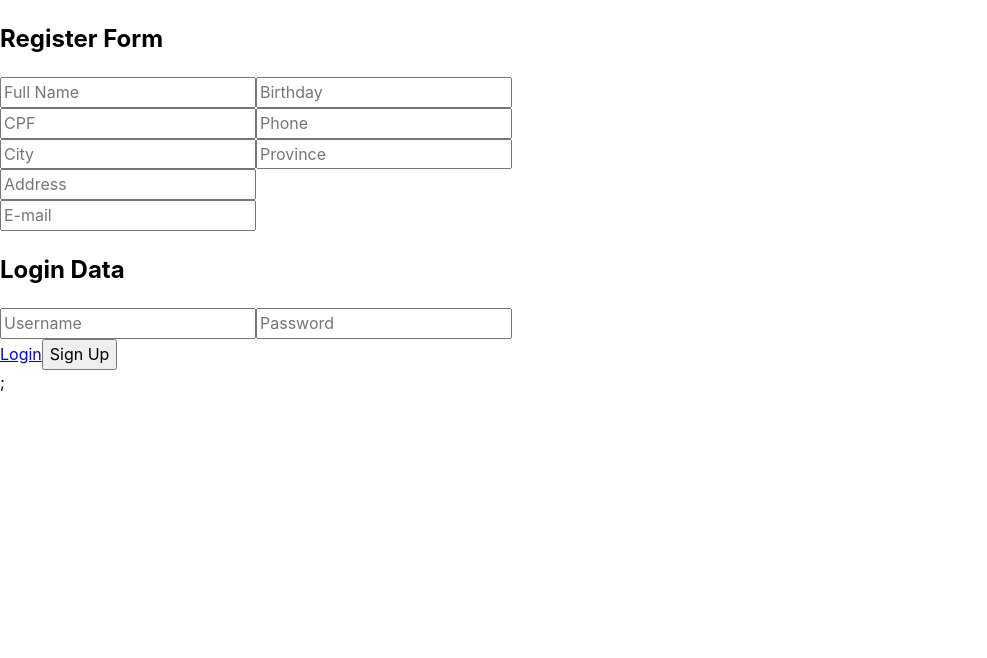
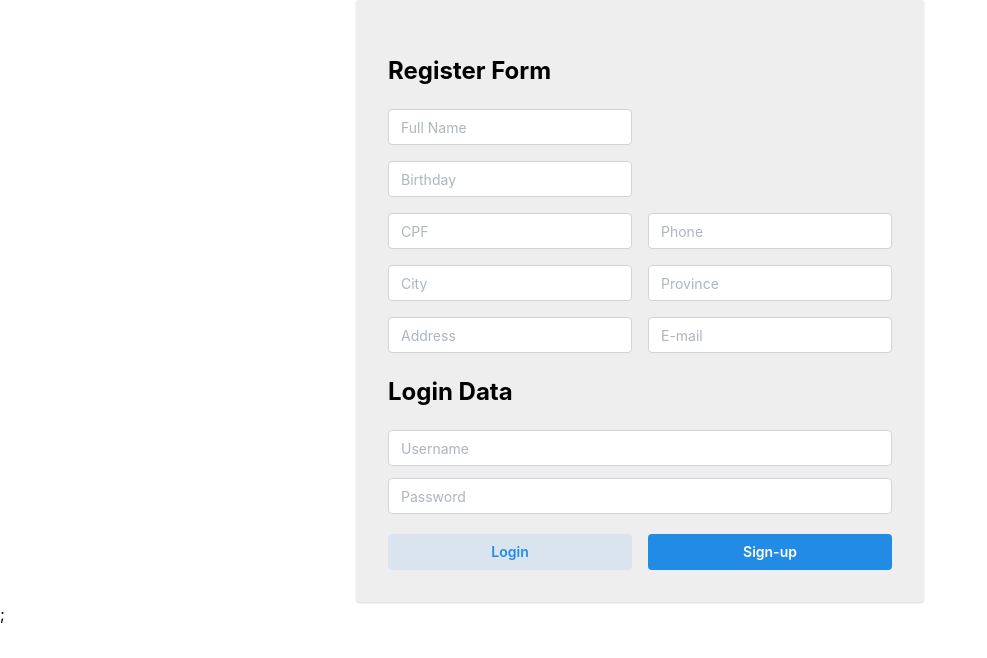
Before and after one commit to twillecke/epsi-client, a React (Vite) app in the folder client/: page /sign-up in a window 1280 px wide. Shown: the top 658 px of the page, without its empty margins (0-987 px from the left). Built offline with nearby package versions, Linux system fonts and the light colour scheme.

Commit message:
change: style login and register forms with mantine

```diff
--- a/client/src/components/LoginForm.tsx
+++ b/client/src/components/LoginForm.tsx
@@ -1,11 +1,19 @@
-import { ChangeEvent, useState } from "react";
-import { useNavigate } from "react-router-dom";
-import AuthService from "../services/AuthService";
+import { ChangeEvent, useState } from 'react';
+import { useNavigate } from 'react-router-dom';
+import AuthService from '../services/AuthService';
+import {
+    Button,
+    Center,
+    Container,
+    Group,
+    Paper,
+    TextInput,
+} from '@mantine/core';
 
 export default function LoginForm() {
     const [formData, setFormData] = useState({
-		username: "",
-		password: "",
+        username: '',
+        password: '',
     });
     const [invalidAuth, setInvalidAuth] = useState(false);
     const navigate = useNavigate();
@@ -22,70 +30,72 @@ export default function LoginForm() {
 
             if (response && response.accessToken) {
                 console.log(response);
-
-				navigate("/user-profile");
+                navigate('/user-profile');
             } else {
                 setInvalidAuth(true);
             }
         } catch (error) {
-			console.error("Login Error:", error);
+            console.error('Login Error:', error);
             setInvalidAuth(true);
         }
     }
 
     const handleInputChange = (
         e: ChangeEvent<HTMLInputElement>,
-		field: string,
+        field: string
     ) => {
         const value = e.target.value;
         setFormData({ ...formData, [field]: value });
         setInvalidAuth(false);
     };
 
+    const SignUpClickHandler = () => {
+        navigate('/sign-up');
+    };
+
     return (
-		<div className="flex justify-center items-center h-screen">
-			<div className="bg-neutral-600 p-10 rounded-md">
-				<h2 className="mb-4">Login Form</h2>
-				<form onSubmit={LoginClickHandler} className="flex flex-col">
-					<input
-						className={`mb-3 p-3 rounded-md border-2 ${
-							invalidAuth ? "border-2 border-red-700" : ""
-						}`}
-						type="text"
+        <Container size="sm">
+            <Center mx="auto" my="auto">
+                {' '}
+                <Paper p="xl" bg="#EEE" shadow="xs">
+                    <h2>Login Form</h2>
+                    <form
+                        onSubmit={LoginClickHandler}
+                        className="flex flex-col"
+                    >
+                        <TextInput
+                            mb="sm"
                             placeholder="Username"
+                            required
                             value={formData.username}
-						onChange={(e) => handleInputChange(e, "username")}
-					></input>
-					<input
-						className={`mb-1 p-3 rounded-md border-2 ${
-							invalidAuth ? "border-2 border-red-700" : ""
-						}`}
+                            onChange={(e) => handleInputChange(e, 'username')}
+                        />
+                        <TextInput
                             type="password"
                             placeholder="Password"
+                            required
                             value={formData.password}
-						onChange={(e) => handleInputChange(e, "password")}
-					></input>
-					{invalidAuth ? (
-						<span className="text-sm text-red-500">
-							*Invalid username and/or password
-						</span>
-					) : null}
-					<div className="mt-4 flex justify-end">
-						<a
-							href="/sign-up"
-							className="pt-2 text-zinc-300 hover:text-zinc-400"
+                            onChange={(e) => handleInputChange(e, 'password')}
+                        />
+                        <Group position="center" spacing="xl" grow mt="lg">
+                            <Button
+                                type="submit"
+                                onClick={SignUpClickHandler}
+                                variant="light"
                             >
-							Sign Up
-						</a>
-						<button
-							className="pt-2 bg-slate-700 hover:bg-slate-800 ml-4 rounded-md	 focus:border-transparent hover:border-transparent"
+                                Sign-up
+                            </Button>
+                            <Button
                                 type="submit"
+                                onClick={LoginClickHandler}
+                                variant="filled"
                             >
                                 Login
-						</button>
-					</div>
+                            </Button>
+                        </Group>
                     </form>
-			</div>
-		</div>
+                </Paper>
+            </Center>
+        </Container>
     );
 }
--- a/client/src/components/RegistersForm.tsx
+++ b/client/src/components/RegistersForm.tsx
@@ -1,20 +1,29 @@
-import { ChangeEvent, useState } from "react";
-import { useNavigate } from "react-router-dom";
-import AuthService from "../services/AuthService";
+import { ChangeEvent, useState } from 'react';
+import { useNavigate } from 'react-router-dom';
+import AuthService from '../services/AuthService';
+import {
+    Button,
+    Center,
+    Container,
+    Group,
+    Paper,
+    Stack,
+    TextInput,
+} from '@mantine/core';
 
 export default function RegisterForm() {
     const [formData, setFormData] = useState({
-		fullName: "",
-		birthday: "",
-		role: "",
-		cpf: "",
-		phone: "",
-		city: "",
-		province: "",
-		address: "",
-		emailAddress: "",
-		username: "",
-		password: "",
+        fullName: '',
+        birthday: '',
+        role: '',
+        cpf: '',
+        phone: '',
+        city: '',
+        province: '',
+        address: '',
+        emailAddress: '',
+        username: '',
+        password: '',
     });
 
     const [invalidAuth, setInvalidAuth] = useState(false);
@@ -42,7 +51,7 @@ export default function RegisterForm() {
             if (response.status === 201) {
                 console.log(response);
 
-				navigate("/login");
+                navigate('/login');
             } else {
                 setInvalidAuth(true);
             }
@@ -53,105 +62,103 @@ export default function RegisterForm() {
 
     const handleInputChange = (
         e: ChangeEvent<HTMLInputElement>,
-		field: string,
+        field: string
     ) => {
         const value = e.target.value;
         setFormData({ ...formData, [field]: value });
     };
 
+    function LoginClickHandler(
+        event: MouseEvent<HTMLButtonElement, MouseEvent>
+    ): void {
+        navigate('/login');
+    }
+
     return (
-		<div className="flex justify-center items-center h-screen">
-			<div className="bg-neutral-600 p-10 rounded-md">
+        <Container>
+            <Center>
+                <Paper p="xl" bg="#EEE" shadow="xs">
                     <h2 className="mb-4">Register Form</h2>
                     <form onSubmit={SignUpClickHandler}>
-					<div>
-						<input
+                        <Stack mb="md" align="flex-start">
+                            <TextInput
                                 name="name-input"
-							className={`mb-3 mr-3 p-3 rounded-md border-2 ${
-								invalidAuth ? "border-2 border-red-700" : ""
-							}`}
                                 type="text"
                                 placeholder="Full Name"
                                 value={formData.fullName}
-							onChange={(e) => handleInputChange(e, "fullName")}
-						></input>
-						<input
+                                onChange={(e) =>
+                                    handleInputChange(e, 'fullName')
+                                }
+                            />
+                            <TextInput
                                 name="birthday-input"
-							className={`mb-3 p-3 rounded-md border-2 ${
-								invalidAuth ? "border-2 border-red-700" : ""
-							}`}
                                 type="text"
                                 placeholder="Birthday"
                                 value={formData.birthday}
-							onChange={(e) => handleInputChange(e, "birthday")}
-						></input>
-					</div>
-					<div>
-						<input
+                                onChange={(e) =>
+                                    handleInputChange(e, 'birthday')
+                                }
+                            />
+                        </Stack>
+                        <Group mb="md">
+                            <TextInput
                                 name="cpf-input"
-							className={`mb-3 mr-3 p-3 rounded-md border-2 ${
-								invalidAuth ? "border-2 border-red-700" : ""
-							}`}
                                 type="text"
                                 placeholder="CPF"
                                 value={formData.cpf}
-							onChange={(e) => handleInputChange(e, "cpf")}
-						></input>
-						<input
+                                onChange={(e) => handleInputChange(e, 'cpf')}
+                            />
+                            <TextInput
                                 name="phone-input"
-							className={`mb-3 p-3 rounded-md border-2 ${
-								invalidAuth ? "border-2 border-red-700" : ""
-							}`}
                                 type="text"
                                 placeholder="Phone"
                                 value={formData.phone}
-							onChange={(e) => handleInputChange(e, "phone")}
-						></input>
-					</div>
-					<div>
-						<input
+                                onChange={(e) => handleInputChange(e, 'phone')}
+                            />
+                        </Group>
+                        <Group mb="md">
+                            <TextInput
                                 name="city-input"
-							className={`mb-3 mr-3 p-3 rounded-md border-2 ${
-								invalidAuth ? "border-2 border-red-700" : ""
-							}`}
-							type="text"
                                 placeholder="City"
                                 value={formData.city}
-							onChange={(e) => handleInputChange(e, "city")}
-						></input>
-						<input
+                                onChange={(e) => handleInputChange(e, 'city')}
+                            />
+                            <TextInput
                                 name="province-input"
-							className={`mb-3 p-3 rounded-md border-2 ${
-								invalidAuth ? "border-2 border-red-700" : ""
-							}`}
                                 type="text"
                                 placeholder="Province"
                                 value={formData.province}
-							onChange={(e) => handleInputChange(e, "province")}
-						></input>
-					</div>
-					<div>
-						<input
+                                onChange={(e) =>
+                                    handleInputChange(e, 'province')
+                                }
+                            />
+                        </Group>
+                        <Group mb="md">
+                            <TextInput
                                 name="adress-input"
                                 className={`mb-3 mr-3 p-3 rounded-md border-2 ${
-								invalidAuth ? "border-2 border-red-700" : ""
+                                    invalidAuth ? 'border-2 border-red-700' : ''
                                 }`}
                                 type="text"
                                 placeholder="Address"
                                 value={formData.address}
-							onChange={(e) => handleInputChange(e, "address")}
-						></input>
-					</div>
-					<input
+                                onChange={(e) =>
+                                    handleInputChange(e, 'address')
+                                }
+                            />
+                            <TextInput
                                 name="email-input"
                                 className={`mb-12 p-3 rounded-md border-2 ${
-							invalidAuth ? "border-2 border-red-700" : ""
+                                    invalidAuth ? 'border-2 border-red-700' : ''
                                 }`}
                                 type="email"
                                 placeholder="E-mail"
                                 value={formData.emailAddress}
-						onChange={(e) => handleInputChange(e, "emailAddress")}
-					></input>
+                                onChange={(e) =>
+                                    handleInputChange(e, 'emailAddress')
+                                }
+                            />
+                        </Group>
                         {invalidAuth ? (
                             <span className="mb-4 ml-4 text-sm text-red-500">
                                 *Invalid input fields
@@ -159,42 +166,39 @@ export default function RegisterForm() {
                         ) : null}
 
                         <h2 className="mb-4">Login Data</h2>
-					<input
-						name="username-input"
-						className={`mb-3 mr-3 p-3 rounded-md border-2 ${
-							invalidAuth ? "border-2 border-red-700" : ""
-						}`}
-						type="text"
+                        <TextInput
+                            mb="sm"
                             placeholder="Username"
+                            required
                             value={formData.username}
-						onChange={(e) => handleInputChange(e, "username")}
-					></input>
-					<input
-						name="password-input"
-						className={`mb-3 p-3 rounded-md border-2 ${
-							invalidAuth ? "border-2 border-red-700" : ""
-						}`}
+                            onChange={(e) => handleInputChange(e, 'username')}
+                        />
+                        <TextInput
                             type="password"
                             placeholder="Password"
+                            required
                             value={formData.password}
-						onChange={(e) => handleInputChange(e, "password")}
-					></input>
-					<div className="flex justify-end">
-						<a
-							href="/login"
-							className="pt-2 text-zinc-300 hover:text-zinc-400"
+                            onChange={(e) => handleInputChange(e, 'password')}
+                        />
+                        <Group position="center" spacing="xl" grow mt="lg">
+                            <Button
+                                type="submit"
+                                onClick={LoginClickHandler}
+                                variant="light"
                             >
                                 Login
-						</a>
-						<button
-							className="pt-2 bg-slate-700 hover:bg-slate-800 ml-4 rounded-md focus:border-transparent hover:border-transparent"
+                            </Button>
+                            <Button
                                 type="submit"
+                                onClick={SignUpClickHandler}
+                                variant="filled"
                             >
-							Sign Up
-						</button>
-					</div>
+                                Sign-up
+                            </Button>
+                        </Group>
                     </form>
-			</div>
-		</div>
+                </Paper>
+            </Center>
+        </Container>
     );
 }
```
Lines whose indentation alone changed are shown as unchanged.
